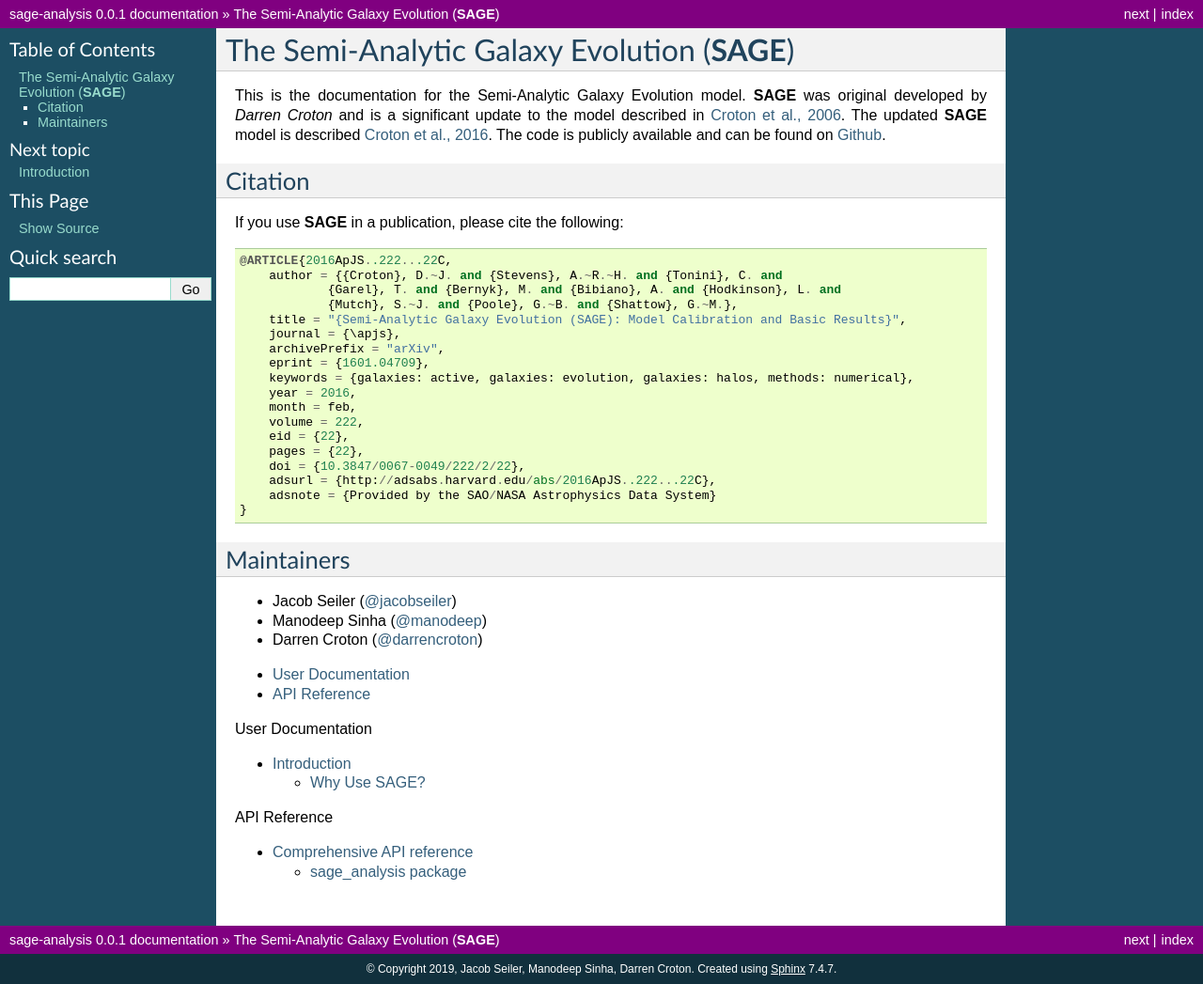
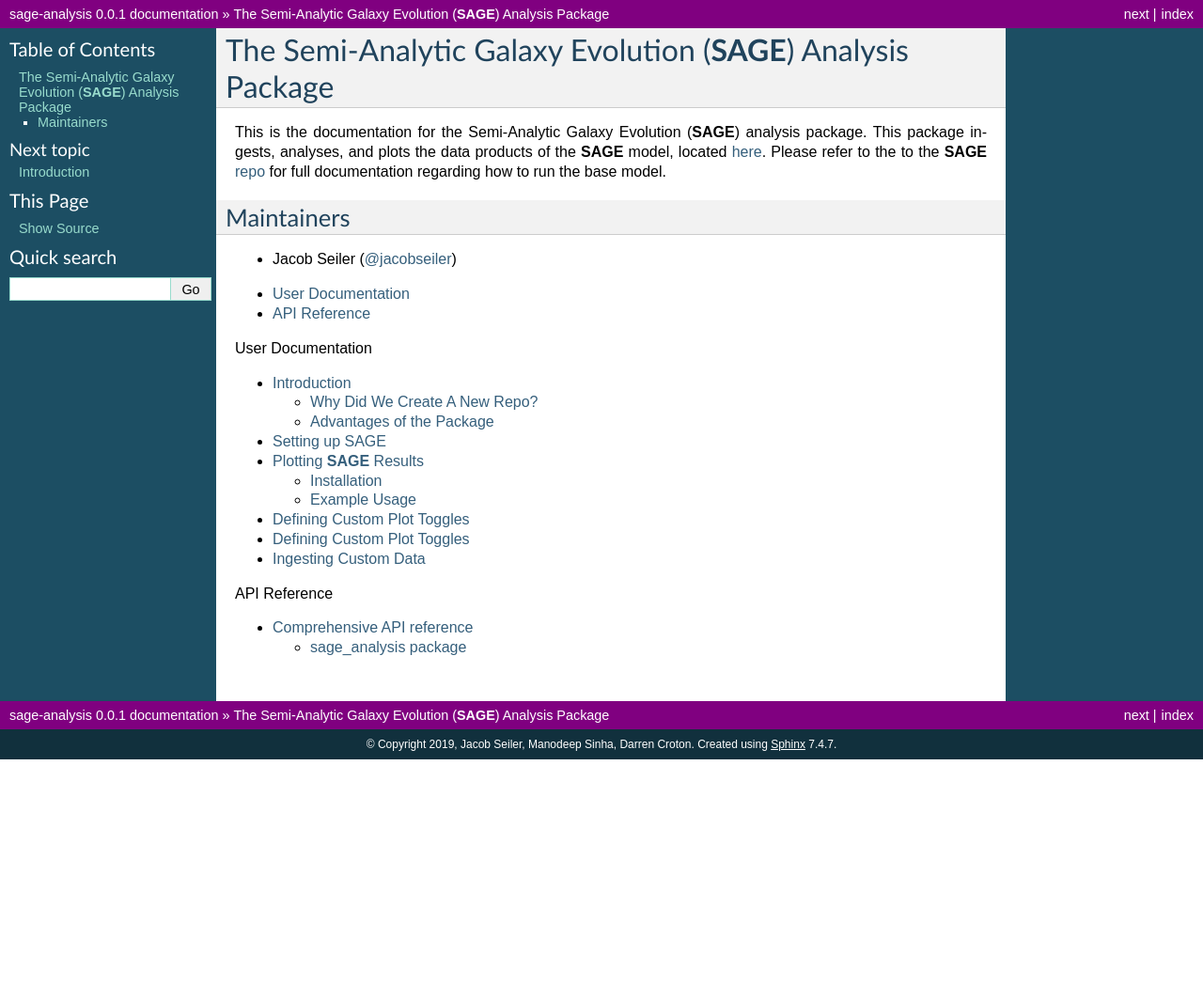
Before and after one commit to sage-home/sage-analysis, a Sphinx documentation site: the page built from docs/source/index.rst, in a window 1280 px wide. Shown: the whole page at 94% size. Built offline with Sphinx 7.4.7, drawn with Linux system fonts in a browser that asks for light colours; after the commit the page ends 900 px from its top, so only the background shows below that.

Commit message:
More work on Docs.

```diff
--- a/docs/source/index.rst
+++ b/docs/source/index.rst
@@ -1,57 +1,20 @@
-.. sage-model documentation master file, created by
-   sphinx-quickstart on Sat Jun  1 14:01:23 2019.
-   You can adapt this file completely to your liking, but it should at least
-   contain the root `toctree` directive.
+The Semi-Analytic Galaxy Evolution (**SAGE**) Analysis Package
+==============================================================
 
-The Semi-Analytic Galaxy Evolution (**SAGE**)
-===========================================
+This is the documentation for the Semi-Analytic Galaxy Evolution (**SAGE**)
+analysis package. This package ingests, analyses, and plots the data products
+of the **SAGE** model, located `here`_.  Please refer to the to the **SAGE**
+`repo`_ for full documentation regarding how to run the base model.
 
-This is the documentation for the Semi-Analytic Galaxy Evolution  model.
-**SAGE** was original developed by *Darren Croton* and is a significant update
-to the model described in `Croton et al., 2006`_. The updated **SAGE** model is described
-`Croton et al., 2016`_. The code is publicly available and can be found on
-`Github`_.
-
-.. _Croton et al., 2006: https://arxiv.org/abs/astro-ph/0508046
-.. _Croton et al., 2016: https://arxiv.org/abs/1601.04709
-.. _Github: https://github.com/sage-home/sage-model
-
-Citation
---------
-
-If you use **SAGE** in a publication, please cite the following:
-
-.. code::
-
-    @ARTICLE{2016ApJS..222...22C,
-    	author = {{Croton}, D.~J. and {Stevens}, A.~R.~H. and {Tonini}, C. and
-		{Garel}, T. and {Bernyk}, M. and {Bibiano}, A. and {Hodkinson}, L. and
-		{Mutch}, S.~J. and {Poole}, G.~B. and {Shattow}, G.~M.},
-	title = "{Semi-Analytic Galaxy Evolution (SAGE): Model Calibration and Basic Results}",
-    	journal = {\apjs},
-    	archivePrefix = "arXiv",
-    	eprint = {1601.04709},
-    	keywords = {galaxies: active, galaxies: evolution, galaxies: halos, methods: numerical},
-    	year = 2016,
-    	month = feb,
-    	volume = 222,
-    	eid = {22},
-    	pages = {22},
-    	doi = {10.3847/0067-0049/222/2/22},
-    	adsurl = {http://adsabs.harvard.edu/abs/2016ApJS..222...22C},
-    	adsnote = {Provided by the SAO/NASA Astrophysics Data System}
-    }
+.. _here: https://github.com/sage-home/sage-model
+.. _repo: https://github.com/sage-home/sage-model
 
 Maintainers
 -----------
 
 - Jacob Seiler (`@jacobseiler`_)
-- Manodeep Sinha (`@manodeep`_)
-- Darren Croton (`@darrencroton`_)
 
 .. _@jacobseiler: https://github.com/jacobseiler
-.. _@manodeep: https://github.com/manodeep
-.. _@darrencroton: https://github.com/darrencroton
 
 * :ref:`user-docs`
 * :ref:`api-docs`
@@ -63,6 +26,11 @@ Maintainers
    :caption: User Documentation
 
    introduction
+   user/setting_up_sage
+   user/analysing_sage
+   user/multiple_models
+   user/custom_calculations
+   user/custom_data_classes
 
 .. _api-docs:
 
--- a/docs/source/introduction.rst
+++ b/docs/source/introduction.rst
@@ -1,18 +1,40 @@
 Introduction
 ============
 
-``SAGE`` is a publicly available code-base for modelling galaxy formation in a
-cosmological context. A description of the model and its default calibration
-results can be found in `Croton et al. (2016) <https://arxiv.org/abs/1601.04709>`_.
-``SAGE`` is a significant update to that previously used in `Croton et al. (2006) <http://arxiv.org/abs/astro-ph/0508046>`_.
+The **SAGE**-analysis package was developed to handle the data products
+produced by the **SAGE** model, available `here`_.
 
-``SAGE`` is written in C and was built to be modular and customisable.
-It will run on any N-body simulation whose trees are organised in a supported format and contain a minimum set of basic halo properties.
-For testing purposes, treefiles for the `mini-Millennium Simulation <http://arxiv.org/abs/astro-ph/0504097>`_ are available
-`here <https://data-portal.hpc.swin.edu.au/dataset/mini-millennium-simulation>`_.
+.. _here: https://github.com/sage-home/sage-model
 
-Galaxy formation models built using ``SAGE`` on the Millennium, Bolshoi and simulations can be downloaded at the
-`Theoretical Astrophysical Observatory (TAO) <https://tao.asvo.org.au/>`_. You can also find SAGE on `ascl.net <http://ascl.net/1601.006>`_.
+Why Did We Create A New Repo?
+-----------------------------
 
-Why Use SAGE?
--------------
+**SAGE** is an extremely modular and flexible semi-analytic model. The base
+model (presented in `Croton et al., 2016`_) has been adjusted and altered to
+answer a number of science questions on a variety of topics including galactic HI and angular
+momentum properties in `DARK SAGE`_, the Epoch of Reionization in `RSAGE`_, and
+the star formation history and galactic dust in `DUSTY SAGE` _.
+
+Due to the wide array of science that **SAGE** can cover and the number of
+models that spawned from its development, there has been a need to develop a
+framework to ingest in data from (ideally) any **SAGE** variant. This repo
+represents such an effort.  It represents a series of modules intended to
+provide the easy ingestion and analysis of the base **SAGE** data, whilst
+serving as a template for analysing any other **SAGE** flavours.
+
+.. _Croton et al., 2016: https://arxiv.org/abs/1601.04709
+.. _DARK SAGE: https://arxiv.org/abs/1605.00647
+.. _RSAGE: https://arxiv.org/abs/1902.01611
+.. _DUSTY SAGE: https://arxiv.org/abs/1902.01611
+
+Advantages of the Package
+-------------------------
+
+* Easy analysis and plotting of multiple different **SAGE** models.  For
+  example, comparing **SAGE** models with/without supernova feedback.
+* Memory efficient analysis of **SAGE** output. All calculations are performed
+  using only a single output file at a time, ensuring no extra memory overhead
+  associated with opening many files.
+* Support for the user to implement their own functions to analysis + plotting.
+* Template for creating custom data classes to ingest any arbitrary **SAGE**
+  data output. Useful if you're looking to develop using **SAGE**.
--- /dev/null
+++ b/docs/source/user/multiple_models.rst
@@ -0,0 +1,2 @@
+Defining Custom Plot Toggles
+============================
--- /dev/null
+++ b/docs/source/user/setting_up_sage.rst
@@ -0,0 +1,4 @@
+Setting up SAGE
+===============
+
+This package
```
Also changed, not shown: docs/source/user/getting_started.rst (deleted, +0 -79 lines), docs/source/user/analysing_sage.rst (renamed from docs/source/user/plotting.rst), docs/source/user/custom_calculations.rst (renamed from docs/source/user/calc.rst), docs/source/user/custom_data_classes.rst (renamed from docs/source/user/data_class.rst).
